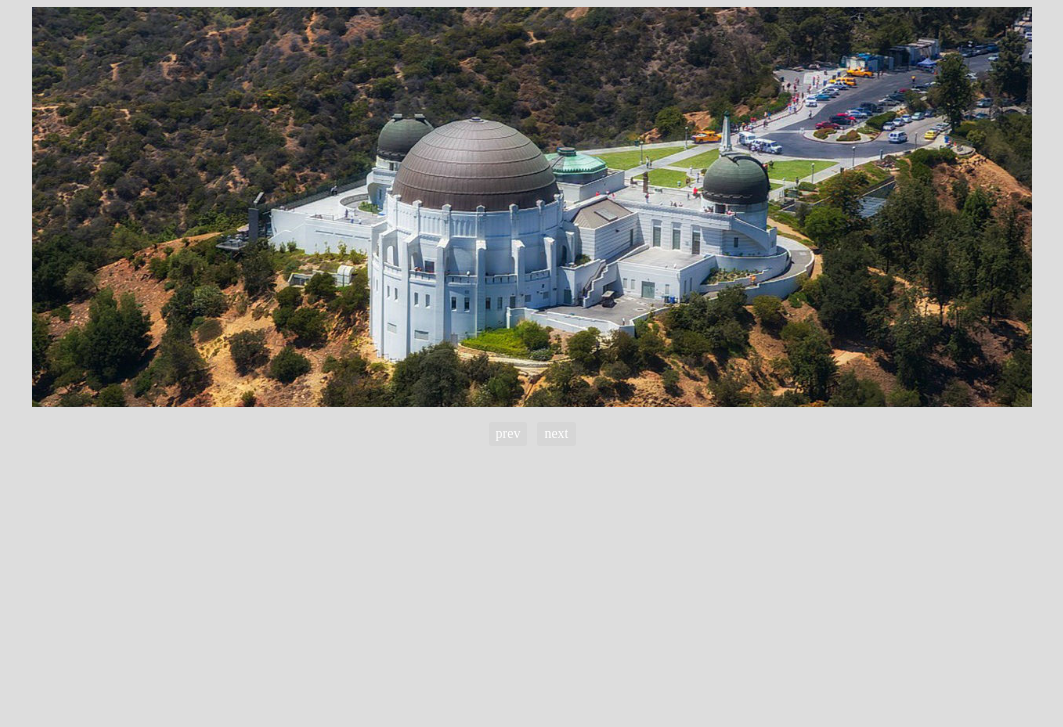
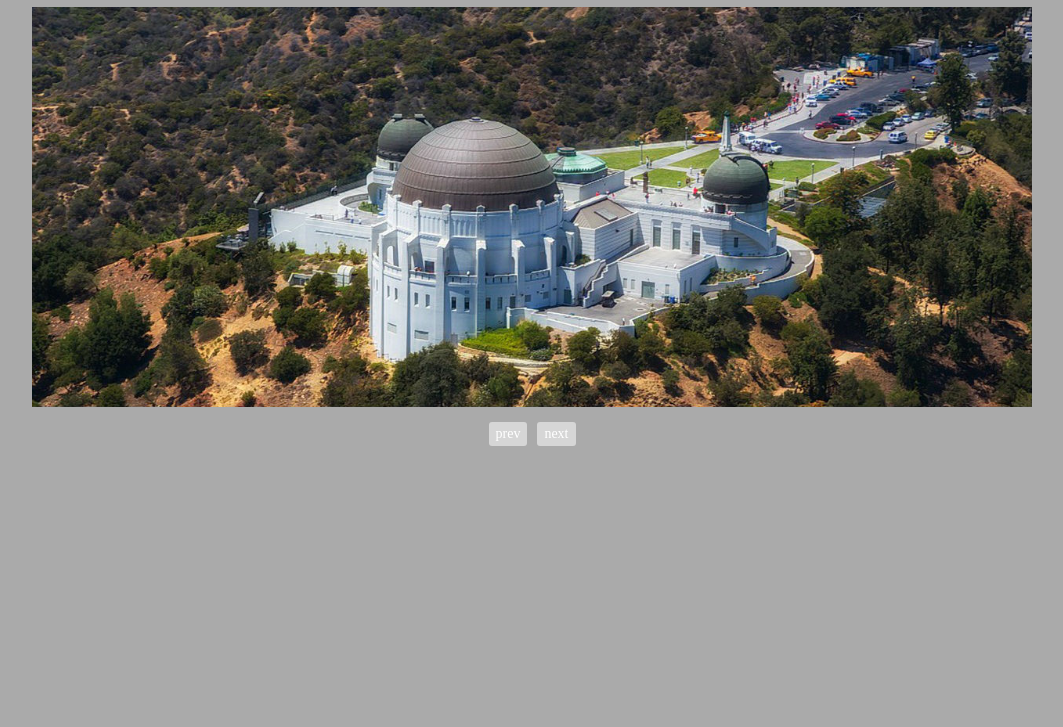
Before and after one commit to Wesley-F/Carousel, a plain HTML site: page index.html in a window 1280 px wide. Shown: the part 73-800 px from the top of the page, without its empty margins (108-1171 px from the left). Drawn offline with Linux system fonts and the light colour scheme; a web font is replaced by a local one.

Commit message:
Update main.css

```diff
--- a/css/main.css
+++ b/css/main.css
@@ -1,7 +1,7 @@
 body {
   max-width: 1000px;
   margin: 0 auto;
-  background-color: #dddddd;
+  background-color: #aaaaaa;
 }
 
 h1 {
```
